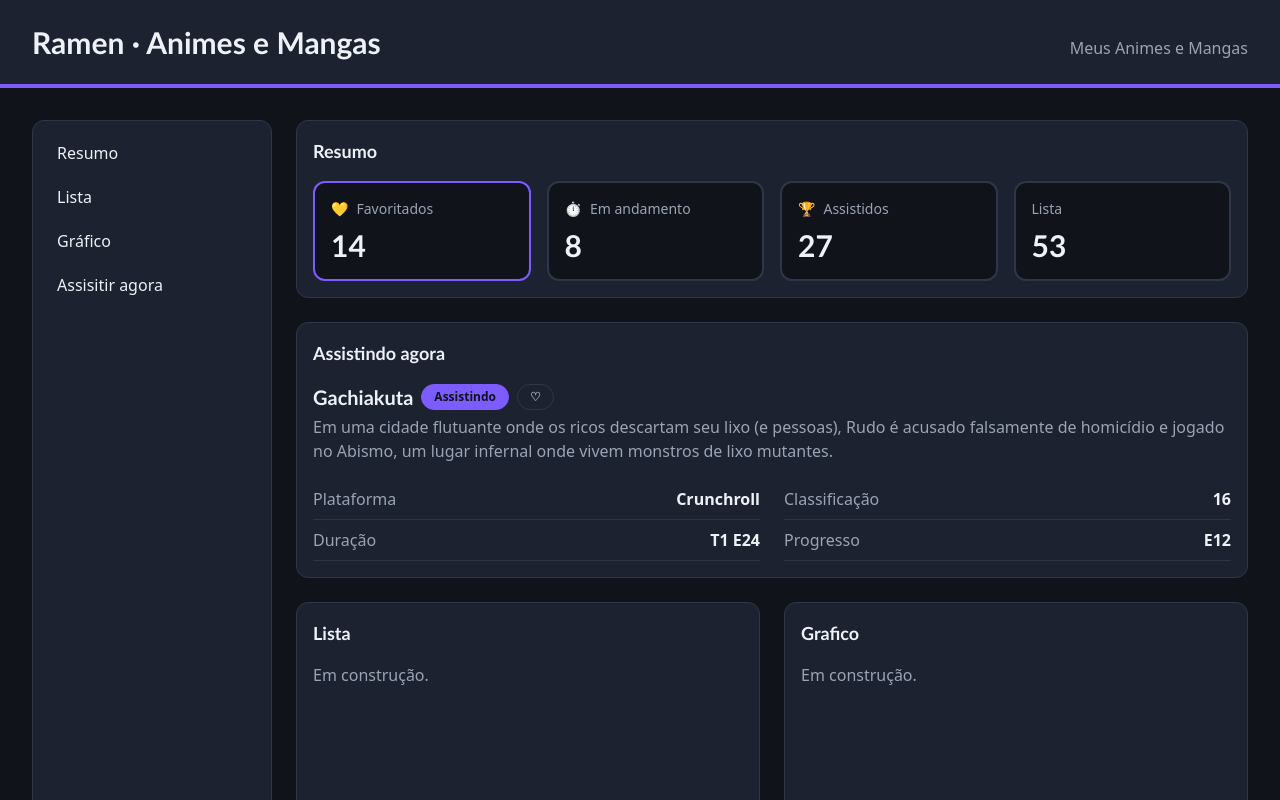
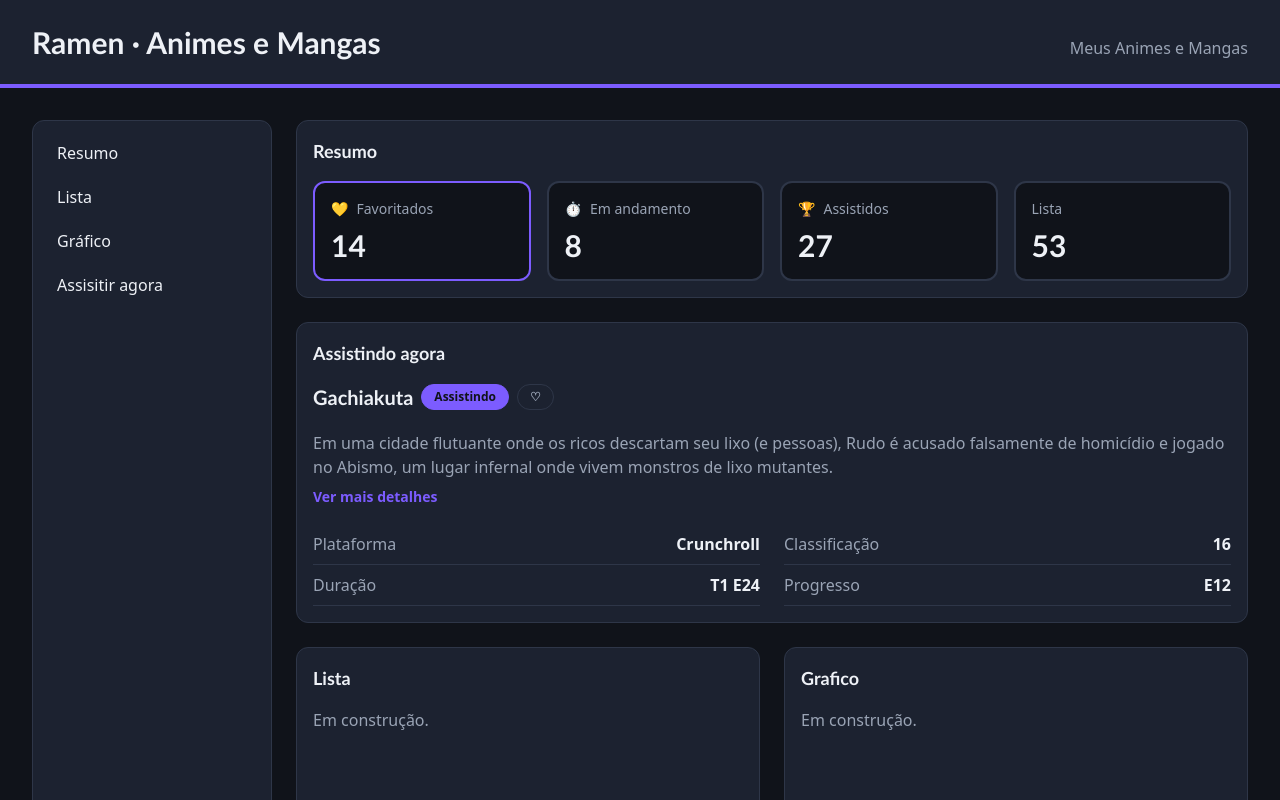
Before and after one commit to Caroliniz/my-dasboard, a React (Vite) app: page / in a window 1280 px wide. Shown: the top 800 px of the page. Built offline with nearby package versions, Linux system fonts and the light colour scheme.

Commit message:
feat: add DetailsToggle with show/hide state

```diff
--- a/src/App.jsx
+++ b/src/App.jsx
@@ -5,6 +5,7 @@ import SummaryCard from './components/SummaryCard.jsx';
 import Panel from './components/Panel.jsx';
 import InfoRow from './components/InfoRow.jsx';
 import StatusBadge from './components/StatusBadge.jsx';
+import DetailsToggle from './components/DetailsToggle.jsx';
 
 function App() {
   return (
@@ -39,11 +40,13 @@ function App() {
             <StatusBadge label="Assistindo" isActive />
             <StatusBadge label="♡" />
           </div>
-          <p className="mt-1 text-muted">
-            Em uma cidade flutuante onde os ricos descartam seu lixo (e
-            pessoas), Rudo é acusado falsamente de homicídio e jogado no Abismo,
-            um lugar infernal onde vivem monstros de lixo mutantes.
-          </p>
+          <DetailsToggle>
+            <p className="mt-1 text-muted">
+              Em uma cidade flutuante onde os ricos descartam seu lixo (e
+              pessoas), Rudo é acusado falsamente de homicídio e jogado no
+              Abismo, um lugar infernal onde vivem monstros de lixo mutantes.
+            </p>
+          </DetailsToggle>
           <div className="mt-4 grid gap-x-6 md:grid-cols-2">
             <InfoRow label="Plataforma" value="Crunchroll" />
             <InfoRow label="Classificação" value="16" />
--- /dev/null
+++ b/src/components/DetailsToggle.jsx
@@ -0,0 +1,27 @@
+import { useState } from 'react';
+
+function DetailsToggle({ children }) {
+  const [isOpen, setIsOpen] = useState(false);
+
+  function toggleDetails() {
+    setIsOpen(!isOpen);
+  }
+
+  return (
+    <div className="mt-4">
+      <div className={isOpen ? '' : 'line-clamp-2'}>{children}</div>
+      {/*line-clamp-2: Limita o texto a 2 linhas quando fechado. */}
+
+      <button
+        type="button"
+        onClick={toggleDetails}
+        aria-expanded={isOpen}
+        className="mt-2 text-sm font-bold text-primary hover:underline"
+      >
+        {isOpen ? 'Ocultar' : 'Ver mais detalhes'}
+      </button>
+    </div>
+  );
+}
+
+export default DetailsToggle;
```
